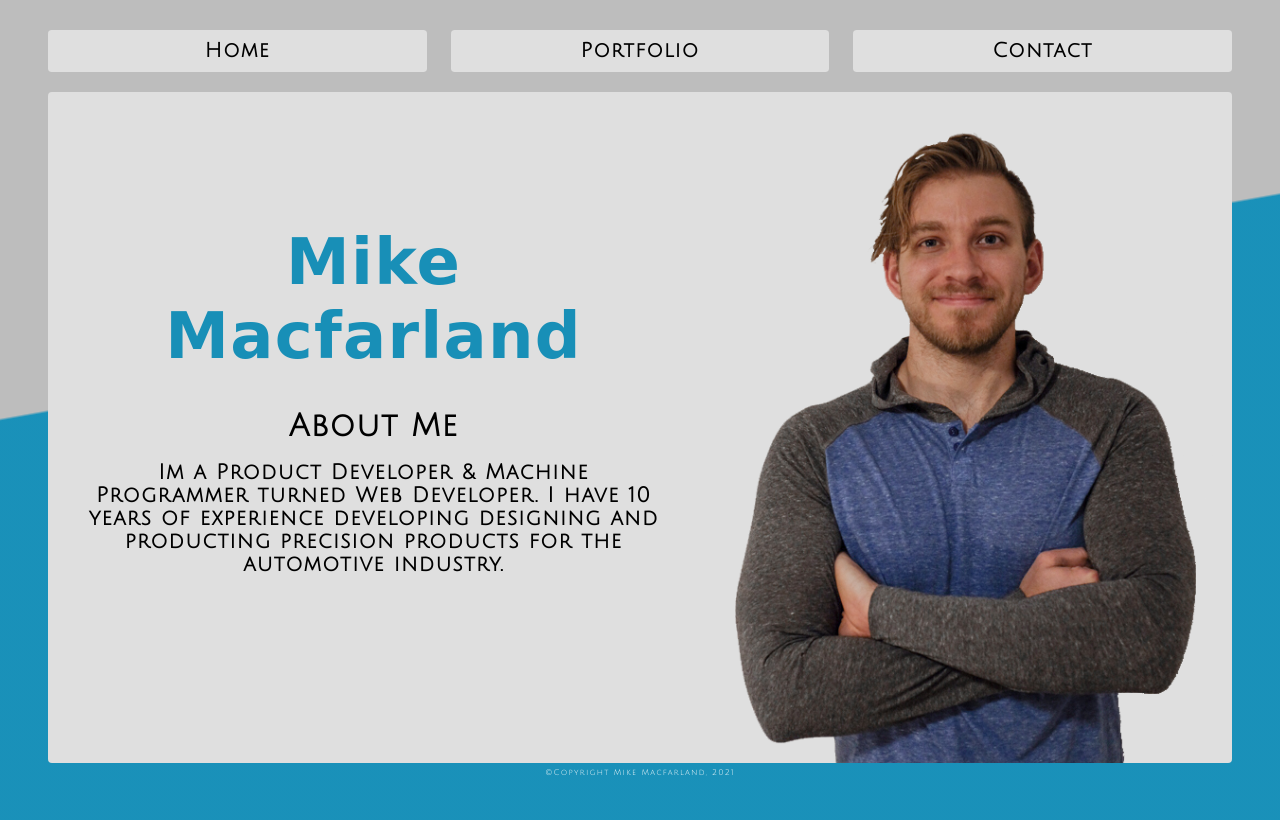
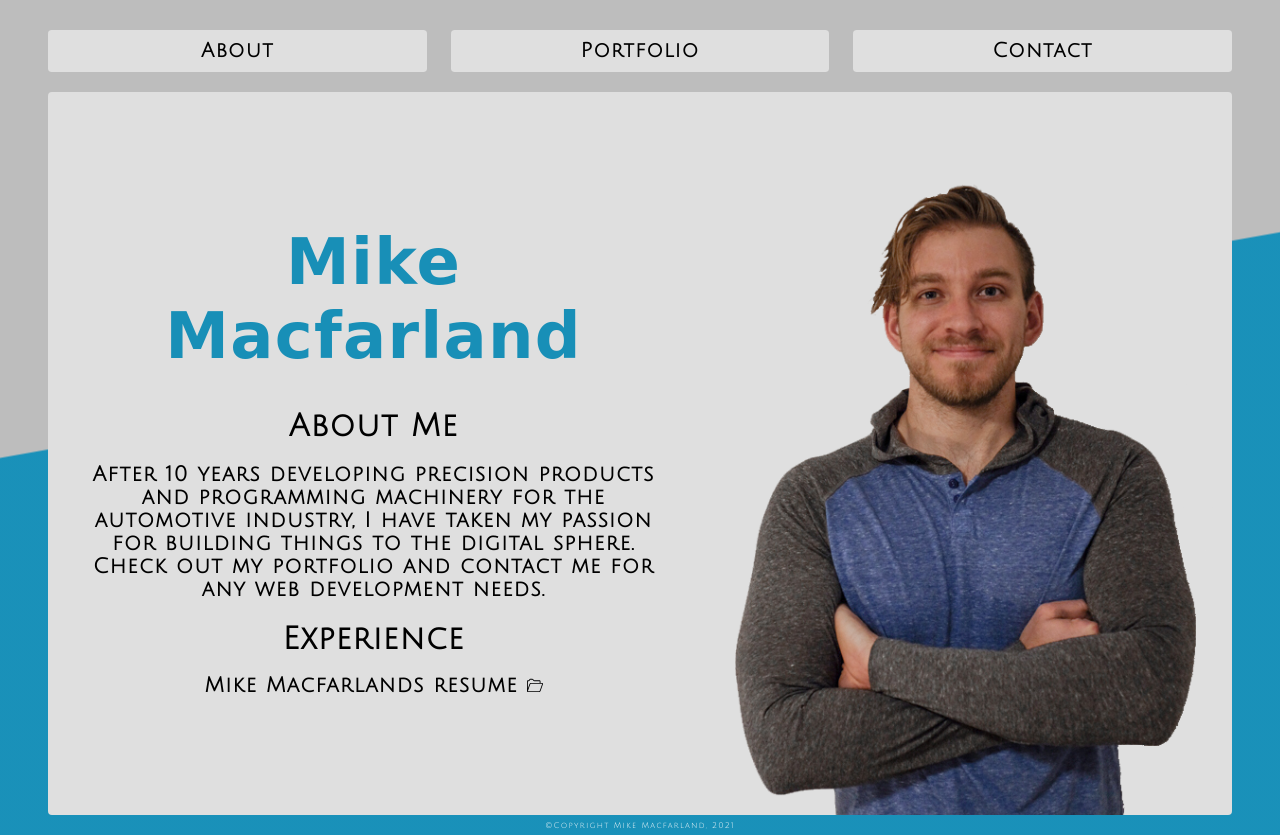
Before and after one commit to mikemacfarland/mikemacfarland.github.io, a plain HTML site: page index.html in a window 1280 px wide. Drawn offline with Linux system fonts and the light colour scheme; a web font is replaced by a local one.

Commit message:
added resume, updated some padding and css properties, updated HTML for validation

```diff
--- a/index.html
+++ b/index.html
@@ -1,6 +1,7 @@
+<!DOCTYPE html>
 <html lang="en">
     <head>
-        <title>Mike Macfarlands Profile</title>
+        <title>Mike Macfarlands Page</title>
         <meta name="viewport" content="width=device-width, initial-scale=1">
         <link rel="stylesheet" href="css/styles.css">
         <!-- Fonts -->
@@ -14,7 +15,7 @@
         <header>
             <nav>
                 <ul class="flex">
-                    <li id="home">Home</li>
+                    <li id="home">About</li>
                     <li id="portfolio">Portfolio</li>
                     <li id="contact">Contact</li>
                 </ul>
@@ -25,8 +26,25 @@
                         <div class="containerInfo">
                             <h1>Mike Macfarland</h1>
                             <h3>About Me</h3>
-                                <p>Im a Product Developer & Machine Programmer turned Web Developer. I have 10 years of experience
-                                    developing designing and producting precision products for the automotive industry.</p>
+                                <p>After 10 years developing precision products and programming machinery for the automotive industry,
+                                    I have taken my passion for building things to the digital sphere. Check out my portfolio and contact me for any web development needs.
+                                </p>
+                            <h3>Experience</h3>
+                                <a class="aLink" href="images/Micheal_Macfarland.pdf" target="blank">Mike Macfarlands resume <svg class="open"  x="0px" y="0px"
+                                    viewBox="0 -25 276.157 276.157" style="enable-background:new 0 0 276.157 276.157;" xml:space="preserve">
+                               <path class="openPath" style="fill:#000002;" d="M273.081,101.378c-3.3-4.651-8.86-7.319-15.255-7.319h-24.34v-26.47c0-10.201-8.299-18.5-18.5-18.5
+                                   h-85.322c-3.63,0-9.295-2.876-11.436-5.806l-6.386-8.735c-4.982-6.814-15.104-11.954-23.546-11.954H58.731
+                                   c-9.293,0-18.639,6.608-21.738,15.372l-2.033,5.752c-0.958,2.71-4.721,5.371-7.596,5.371H18.5c-10.201,0-18.5,8.299-18.5,18.5
+                                   v167.07c0,0.885,0.161,1.73,0.443,2.519c0.152,3.306,1.18,6.424,3.053,9.064c3.3,4.652,8.86,7.319,15.255,7.319h188.486
+                                   c11.395,0,23.27-8.424,27.035-19.179l40.677-116.188C277.061,112.159,276.381,106.03,273.081,101.378z M18.5,64.089h8.864
+                                   c9.295,0,18.64-6.608,21.738-15.372l2.032-5.75c0.959-2.711,4.722-5.372,7.597-5.372h29.564c3.63,0,9.295,2.876,11.437,5.806
+                                   l6.386,8.734c4.982,6.815,15.104,11.954,23.546,11.954h85.322c1.898,0,3.5,1.603,3.5,3.5v26.47H69.34
+                                   c-11.395,0-23.27,8.424-27.035,19.179L15,191.231V67.589C15,65.692,16.603,64.089,18.5,64.089z M260.791,113.238l-40.677,116.188
+                                   c-1.674,4.781-7.812,9.135-12.877,9.135H18.751c-1.448,0-2.577-0.373-3.02-0.998c-0.443-0.625-0.423-1.814,0.056-3.181
+                                   l40.677-116.188c1.674-4.781,7.812-9.135,12.877-9.135h188.486c1.448,0,2.577,0.373,3.021,0.998
+                                   C261.29,110.682,261.27,111.871,260.791,113.238z"/>
+                               </svg>
+                               </a>
                         </div>
                         <img class="profile-pic" src="images/profile-pic.png" alt="Mike Macfarland, Software developer">
                     </div>
@@ -80,7 +98,7 @@
                         <div class="containerInfo">
                             <h1>Contact</h1>
                             <p>231-758-2884</p>
-                            <a class="email" href="mailto:m_macfarland@live.com" >m_macfarland@live.com</a>
+                            <a class="aLink" href="mailto:m_macfarland@live.com" >m_macfarland@live.com</a>
 
                             <div class="flex">
                                 <!-- instagram social -->
@@ -96,7 +114,7 @@
                                 </a>
                                 <!-- linkedin social -->
                                 <a href="https://www.linkedin.com/in/mike-macfarland/" target="_blank">
-                                    <svg class="social" id="linkedin" class="custom-icon" version="1.1" xmlns="http://www.w3.org/2000/svg" xmlns:xlink="http://www.w3.org/1999/xlink" viewBox="0 0 100 100">
+                                    <svg class="social" id="linkedin" version="1.1" xmlns="http://www.w3.org/2000/svg" xmlns:xlink="http://www.w3.org/1999/xlink" viewBox="0 0 100 100">
                                     <circle class="outerCircle" cx="50" cy="50" r="48"></circle>
                                     <path class="logoFill" transform="translate(25,25) scale(0.5)" d="M82.539,1H17.461C8.408,1,1,8.408,1,17.461v65.078C1,91.592,8.408,99,17.461,99h65.078C91.592,99,99,91.592,99,82.539 V17.461C99,8.408,91.592,1,82.539,1z M37.75,80.625H25.5V37.75h12.25V80.625z M31.625,31.625c-3.383,0-6.125-2.742-6.125-6.125 s2.742-6.125,6.125-6.125s6.125,2.742,6.125,6.125S35.008,31.625,31.625,31.625z M80.625,80.625h-12.25v-24.5 c0-3.383-2.742-6.125-6.125-6.125s-6.125,2.742-6.125,6.125v24.5h-12.25V37.75h12.25v7.606c2.526-3.47,6.389-7.606,10.719-7.606 c7.612,0,13.782,6.856,13.782,15.312L80.625,80.625L80.625,80.625z"></path>
                                 </svg></a>
--- a/scss/partials/_base-styles.scss
+++ b/scss/partials/_base-styles.scss
@@ -1,5 +1,4 @@
 * {
-    display: border-box;
     margin: 0;
     padding: 0;
     text-align: center;
@@ -8,7 +7,7 @@
 body{
     min-height: 100vh;
     min-width: 100%;
-    background-image: -webkit-linear-gradient(-80deg, $bg-1 40%, $bg-2 40.25%);
+    background-image: linear-gradient(170deg, $bg-1 450px, $bg-2 452px);
     background-size: cover;
     background-repeat: no-repeat;
 }
--- a/scss/partials/_elements.scss
+++ b/scss/partials/_elements.scss
@@ -85,7 +85,7 @@ nav li{
 // CONTACT TAB
 // -----------------
 
-.email{
+.aLink{
     text-decoration: none;
     color: black;
     &:hover{
@@ -97,6 +97,11 @@ nav li{
     }
 }
 
+.open{
+    width: rem(16);
+    }
+
+
 .contact{
     font-weight: bold;
 }
@@ -105,7 +110,7 @@ nav li{
     font-weight: bold;
     justify-content: center;
     & a,p{
-        margin: rem(10) rem(10);
+        margin: rem(20) rem(10);
     }
     & div{
         justify-content: center;
```
Also changed, not shown: css/styles.css, images/open.svg (added), 2 other files.
